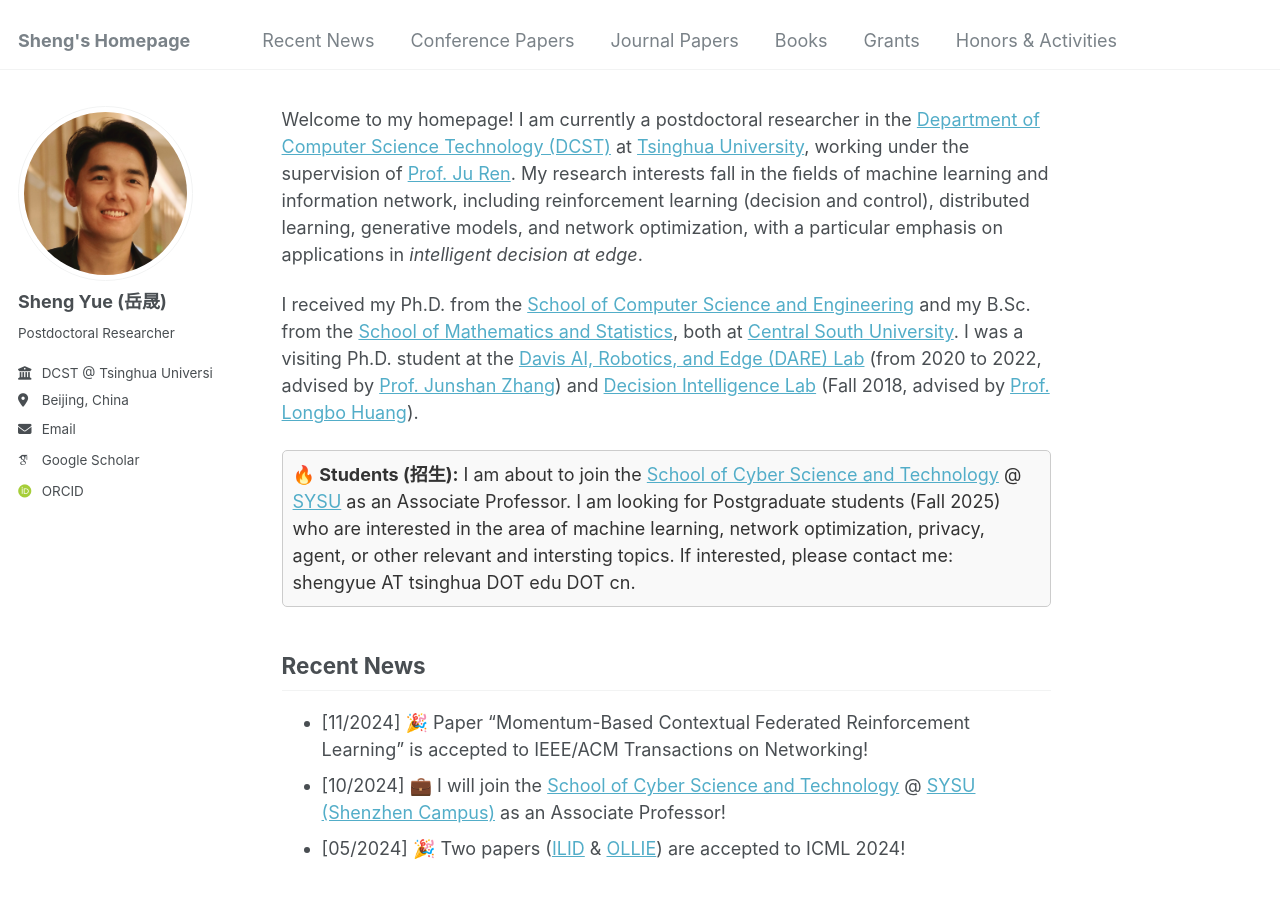
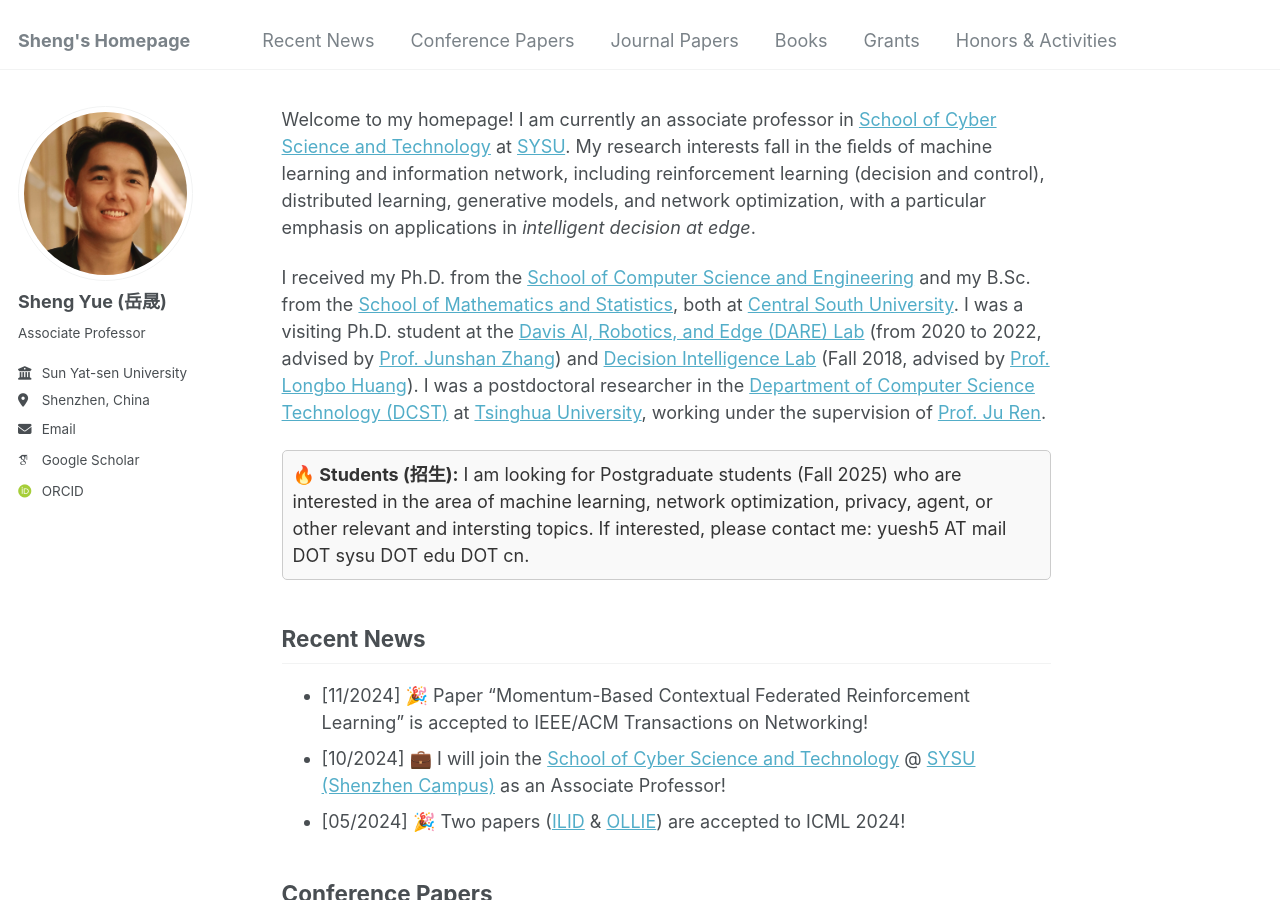
Before and after one commit to shaunyue/shaunyue.github.io, a Jekyll site: the page built from _pages/about.md, in a window 1280 px wide and 900 px high. Built offline with Jekyll 4.4.1, drawn with Linux system fonts in a browser that asks for light colours; some web fonts are replaced.

Commit message:
Update information

````diff
--- a/_config.yml
+++ b/_config.yml
@@ -24,11 +24,11 @@ author:
   avatar           : "avatar.png"
   name             : "Sheng Yue (岳晟)"
   pronouns         : # example: "she/her"
-  bio              : "Postdoctoral Researcher"
-  employer         : "DCST @ Tsinghua University"
-  location         : "Beijing, China"
+  bio              : "Associate Professor"
+  employer         : "Sun Yat-sen University"
+  location         : "Shenzhen, China"
   uri              : # URL
-  email            : "shengyue@tsinghua.edu.cn"
+  email            : "yuesh5@mail.sysu.edu.cn"
 
   # Academic websites
   arxiv            : # URL - Update with the correct link to your profile
--- a/_pages/about.md
+++ b/_pages/about.md
@@ -7,13 +7,14 @@ redirect_from:
   - /about.html
 ---
 
-Welcome to my homepage! I am currently a postdoctoral researcher in the [Department of Computer Science Technology (DCST)](https://www.cs.tsinghua.edu.cn/) at [Tsinghua University](https://www.tsinghua.edu.cn/), working under the supervision of [Prof. Ju Ren](https://juren1987.github.io/). My research interests fall in the ﬁelds of machine learning and information network, including reinforcement learning (decision and control), distributed learning, generative models, and network optimization, with a particular emphasis on applications in *intelligent decision at edge*.
+Welcome to my homepage! I am currently an associate professor in
+[School of Cyber Science and Technology](https://scst.sysu.edu.cn) at [SYSU](https://www.sysu.edu.cn). My research interests fall in the ﬁelds of machine learning and information network, including reinforcement learning (decision and control), distributed learning, generative models, and network optimization, with a particular emphasis on applications in *intelligent decision at edge*.
 
-I received my Ph.D. from the [School of Computer Science and Engineering](https://cse.csu.edu.cn/) and my B.Sc. from the [School of Mathematics and Statistics](https://math.csu.edu.cn/), both at [Central South University](https://www.csu.edu.cn). I was a visiting Ph.D. student at the [Davis AI, Robotics, and Edge (DARE) Lab](https://faculty.engineering.ucdavis.edu/jzhang/research-group/) (from 2020 to 2022, advised by [Prof. Junshan Zhang](https://faculty.engineering.ucdavis.edu/jzhang/)) and [Decision Intelligence Lab](https://people.iiis.tsinghua.edu.cn/~dilab/index.html) (Fall 2018, advised by [Prof. Longbo Huang](http://people.iiis.tsinghua.edu.cn/~huang/index.html)).
+I received my Ph.D. from the [School of Computer Science and Engineering](https://cse.csu.edu.cn/) and my B.Sc. from the [School of Mathematics and Statistics](https://math.csu.edu.cn/), both at [Central South University](https://www.csu.edu.cn). I was a visiting Ph.D. student at the [Davis AI, Robotics, and Edge (DARE) Lab](https://faculty.engineering.ucdavis.edu/jzhang/research-group/) (from 2020 to 2022, advised by [Prof. Junshan Zhang](https://faculty.engineering.ucdavis.edu/jzhang/)) and [Decision Intelligence Lab](https://people.iiis.tsinghua.edu.cn/~dilab/index.html) (Fall 2018, advised by [Prof. Longbo Huang](http://people.iiis.tsinghua.edu.cn/~huang/index.html)). I was a postdoctoral researcher in the [Department of Computer Science Technology (DCST)](https://www.cs.tsinghua.edu.cn/) at [Tsinghua University](https://www.tsinghua.edu.cn/), working under the supervision of [Prof. Ju Ren](https://juren1987.github.io/).
 
 <script>
 function toggleContent(id) {
-  var content = document.getElementById(id);
+  var content = document.getElementById(id);  ``` 3
   if (content.style.display === "none") {
     content.style.display = "block";
   } else {
@@ -23,7 +24,7 @@ function toggleContent(id) {
 </script>
 
 <div style="border: 1px solid #ccc; padding: 10px; background-color: #f9f9f9; color: #333; border-radius: 5px;">
-<strong>🔥 Students (招生):</strong> I am about to join the <a href="https://scst.sysu.edu.cn">School of Cyber Science and Technology</a> @ <a href="https://www.sysu.edu.cn">SYSU</a>  as an Associate Professor. I am looking for Postgraduate students (Fall 2025) who are interested in the area of machine learning, network optimization, privacy, agent, or other relevant and intersting topics. If interested, please contact me: shengyue AT tsinghua DOT edu DOT cn.
+<strong>🔥 Students (招生):</strong> I am looking for Postgraduate students (Fall 2025) who are interested in the area of machine learning, network optimization, privacy, agent, or other relevant and intersting topics. If interested, please contact me: yuesh5 AT mail DOT sysu DOT edu DOT cn.
 </div>
 
 <!-- <div style="display: flex; gap: 10px; margin-top: 20px; margin-bottom: 0px;">
````
